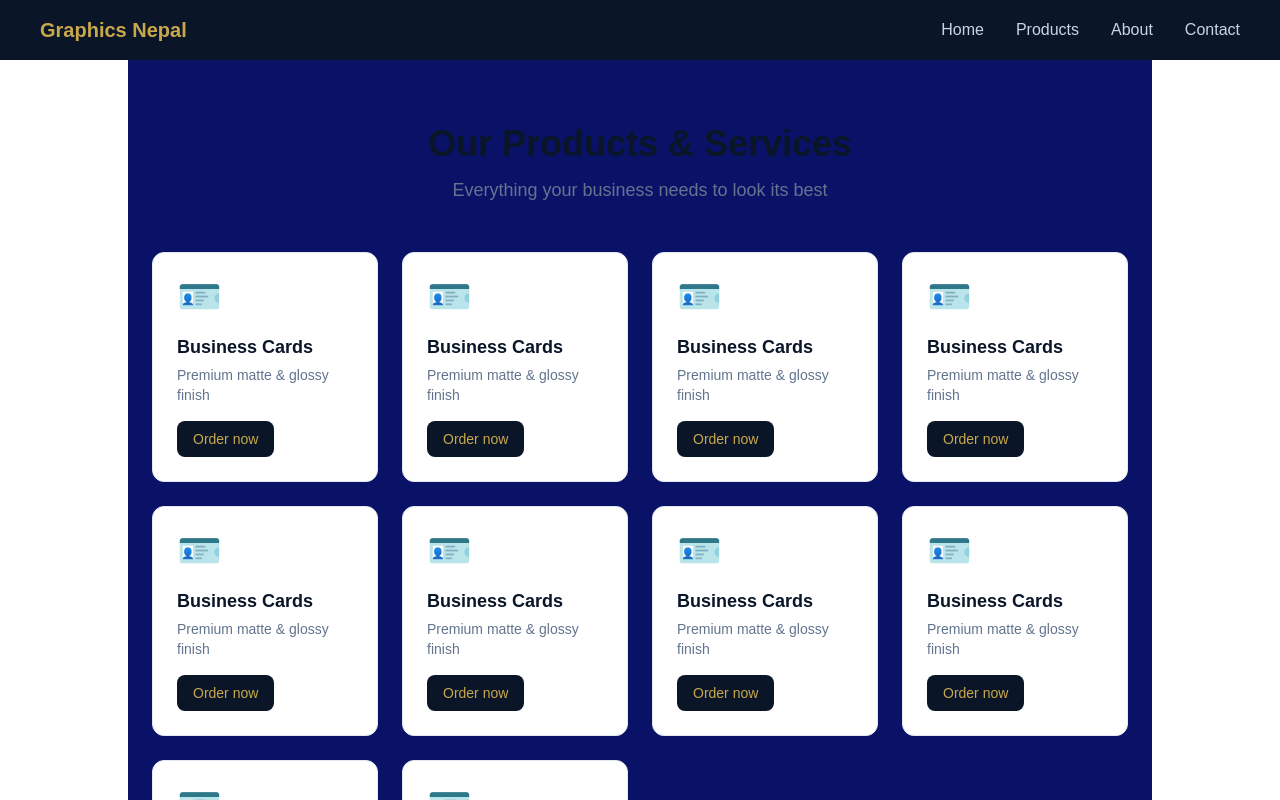
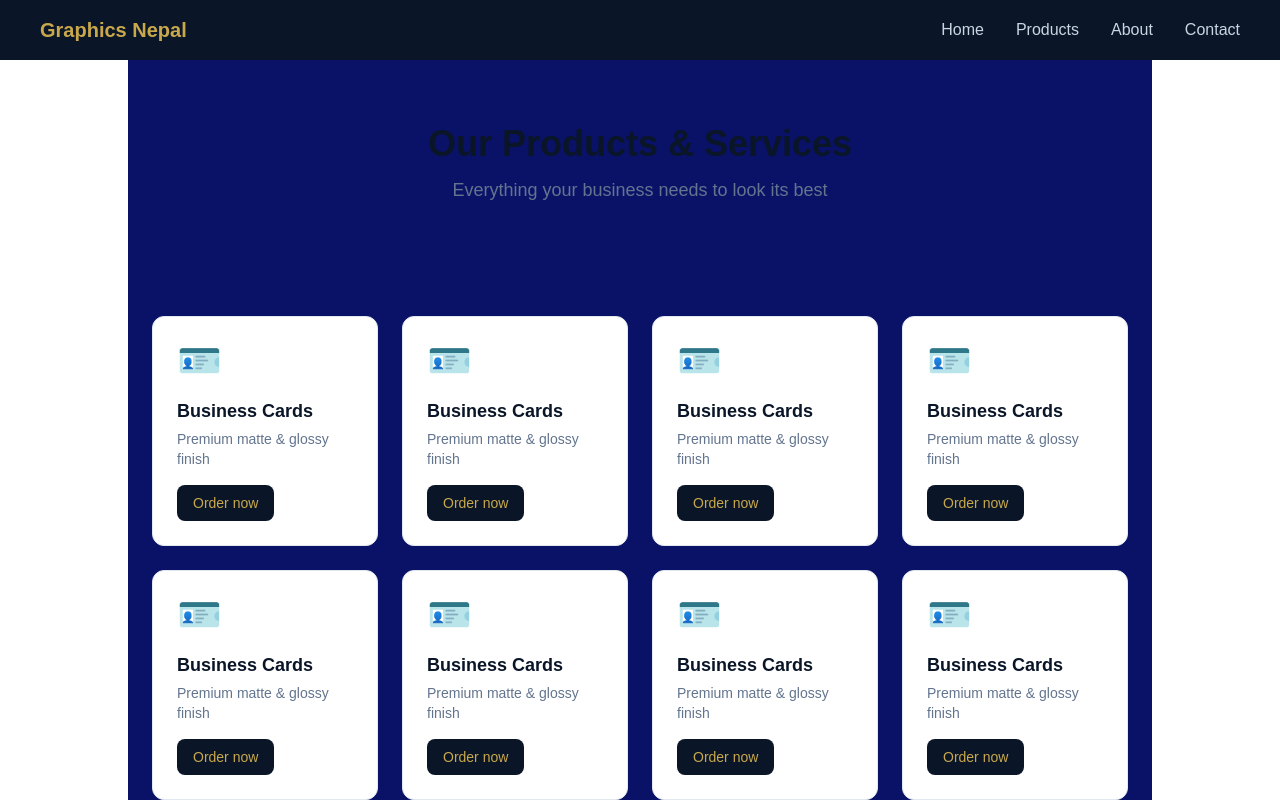
Before and after one commit to Lordwick5/Graphics-Nepal, a Next.js app: page /products in a window 1280 px wide. Shown: the top 800 px of the page. Built offline with nearby package versions, Linux system fonts and the light colour scheme.

Commit message:
centered the grid content

```diff
--- a/app/products/page.tsx
+++ b/app/products/page.tsx
@@ -73,7 +73,7 @@
 
 export default function Products() {
   return (
-    <main className="bg-[#0a1268] max-w-5xl mx-auto px-6 py-16">
+    <main className="bg-[#0a1268] max-w-5xl mx-auto px-0 py-16">
       {/* Page Header */}
       <div className="text-center mb-12">
         <h1 className="text-4xl font-bold text-[#0a1628] mb-3">Our Products & Services</h1>
@@ -81,6 +81,7 @@
       </div>
 
       {/* Products Grid */}
+      <div className="max-w-5xl mx-auto px-6 py-16">
         <div className="grid grid-cols-1 md:grid-cols-4 gap-6">
           {products.map((product) => (
             <div key={product.id} className="border border-slate-200 rounded-xl p-6 bg-white">
@@ -99,6 +100,7 @@
             </div>
           ))}
         </div>
+      </div>
     </main>
   );
 }
```
Lines whose indentation alone changed are shown as unchanged.
